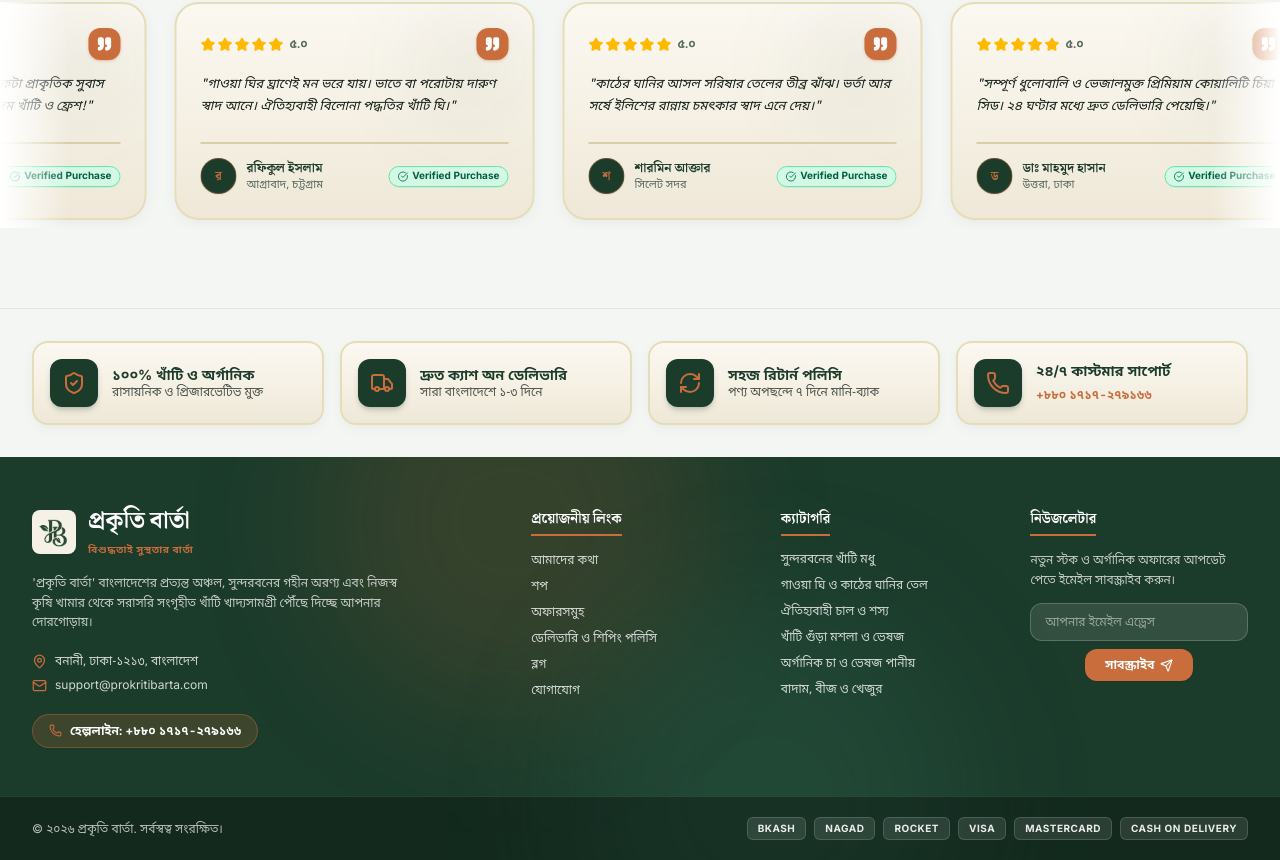
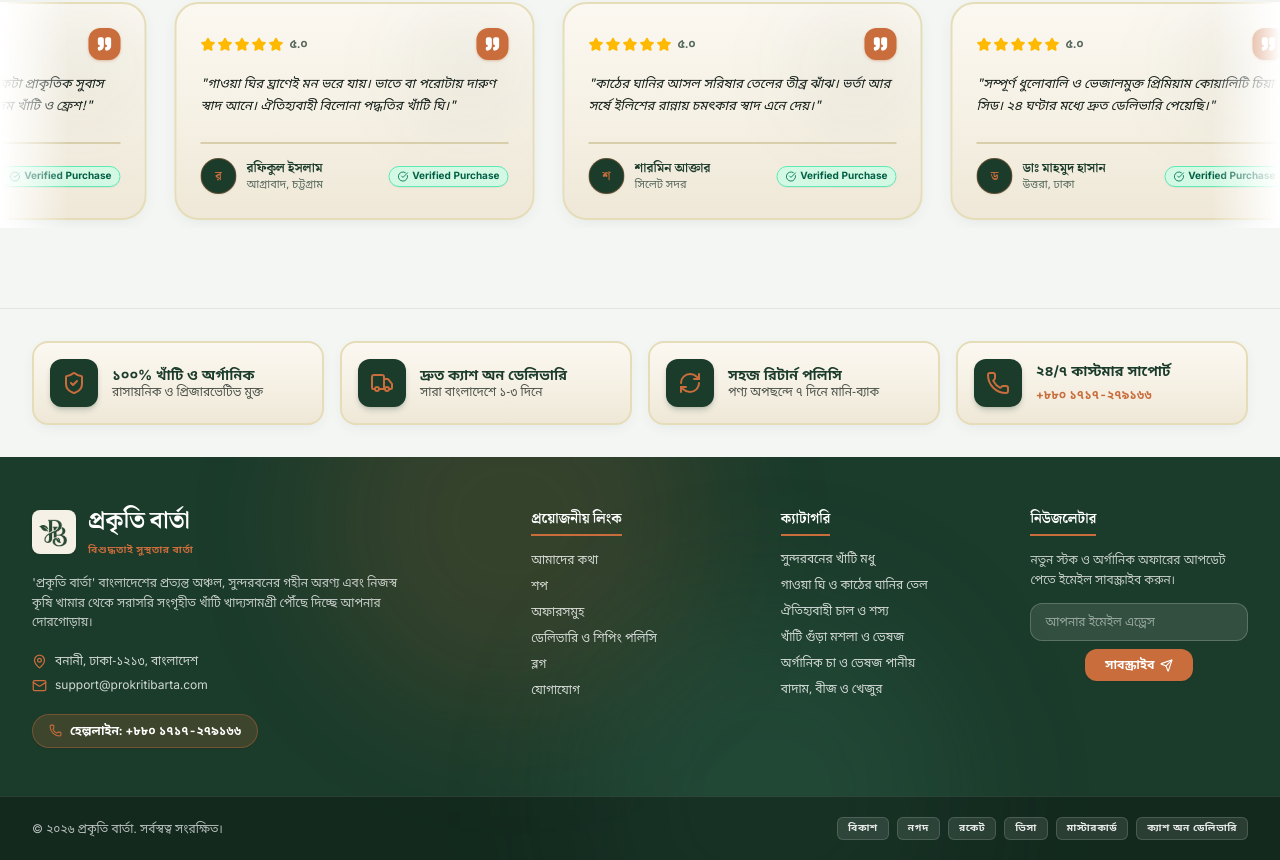
Before and after one commit to tridib371/prokriti-barta, a React (Vite) app: page / in a window 1280 px wide. Shown: the part 3169-4029 px from the top of the page. Built offline with nearby package versions, Linux system fonts and the light colour scheme.

Commit message:
feat(footer): translate payment method badges to Bengali when Bangla language is selected

```diff
--- a/src/components/layout/Footer.jsx
+++ b/src/components/layout/Footer.jsx
@@ -217,13 +217,13 @@ export default function Footer() {
       <div className="border-t border-white/10 bg-black/30 py-5 relative z-10">
         <div className="max-w-7xl mx-auto px-4 sm:px-6 lg:px-8 flex flex-col sm:flex-row items-center justify-between gap-4 text-xs text-white/70">
           <p>© {n(new Date().getFullYear())} {lang === 'bn' ? 'প্রকৃতি বার্তা' : 'Prokriti Barta'}. {t('footer.rights')}</p>
-          <div className="flex flex-wrap items-center justify-center gap-2 text-[10px] uppercase font-bold tracking-wider">
-            <span className="px-2.5 py-1 bg-white/10 border border-white/15 rounded-md text-white/90">bKash</span>
-            <span className="px-2.5 py-1 bg-white/10 border border-white/15 rounded-md text-white/90">Nagad</span>
-            <span className="px-2.5 py-1 bg-white/10 border border-white/15 rounded-md text-white/90">Rocket</span>
-            <span className="px-2.5 py-1 bg-white/10 border border-white/15 rounded-md text-white/90">Visa</span>
-            <span className="px-2.5 py-1 bg-white/10 border border-white/15 rounded-md text-white/90">Mastercard</span>
-            <span className="px-2.5 py-1 bg-white/10 border border-white/15 rounded-md text-white/90">Cash on Delivery</span>
+          <div className="flex flex-wrap items-center justify-center gap-2 text-[10px] uppercase font-bold tracking-wider font-bn-sans">
+            <span className="px-2.5 py-1 bg-white/10 border border-white/15 rounded-md text-white/90">{lang === 'bn' ? 'বিকাশ' : 'bKash'}</span>
+            <span className="px-2.5 py-1 bg-white/10 border border-white/15 rounded-md text-white/90">{lang === 'bn' ? 'নগদ' : 'Nagad'}</span>
+            <span className="px-2.5 py-1 bg-white/10 border border-white/15 rounded-md text-white/90">{lang === 'bn' ? 'রকেট' : 'Rocket'}</span>
+            <span className="px-2.5 py-1 bg-white/10 border border-white/15 rounded-md text-white/90">{lang === 'bn' ? 'ভিসা' : 'Visa'}</span>
+            <span className="px-2.5 py-1 bg-white/10 border border-white/15 rounded-md text-white/90">{lang === 'bn' ? 'মাস্টারকার্ড' : 'Mastercard'}</span>
+            <span className="px-2.5 py-1 bg-white/10 border border-white/15 rounded-md text-white/90">{lang === 'bn' ? 'ক্যাশ অন ডেলিভারি' : 'Cash on Delivery'}</span>
           </div>
         </div>
       </div>
```
